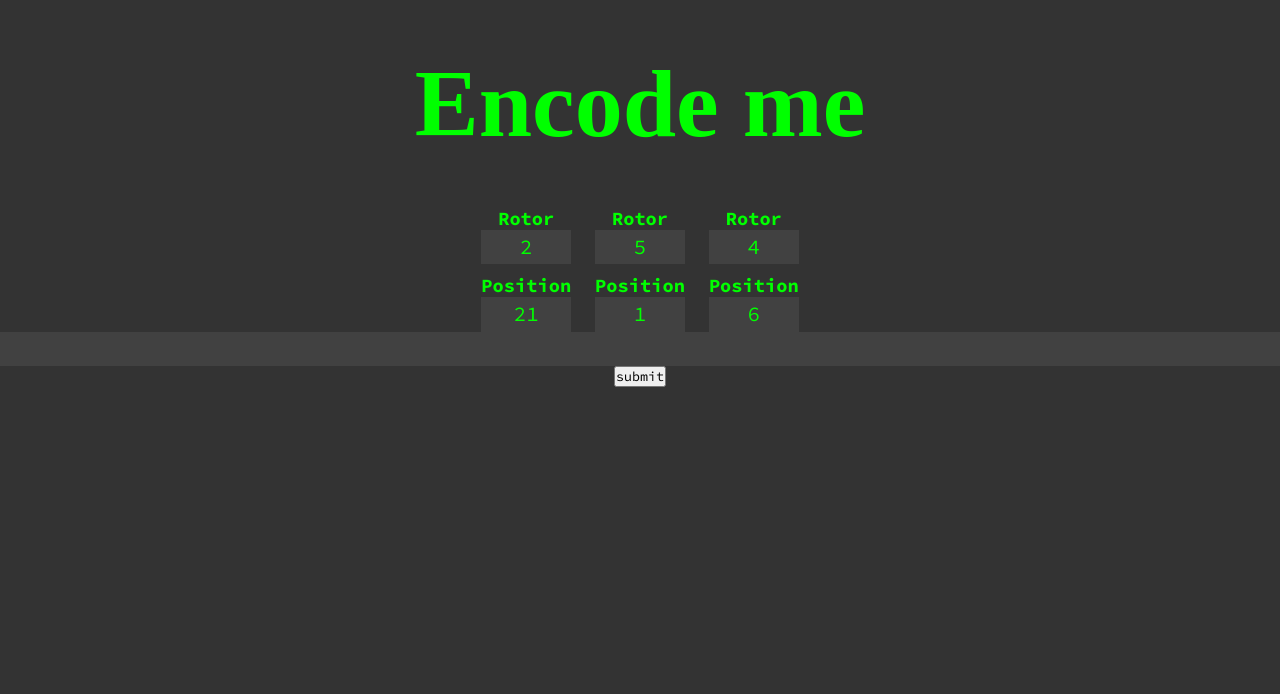
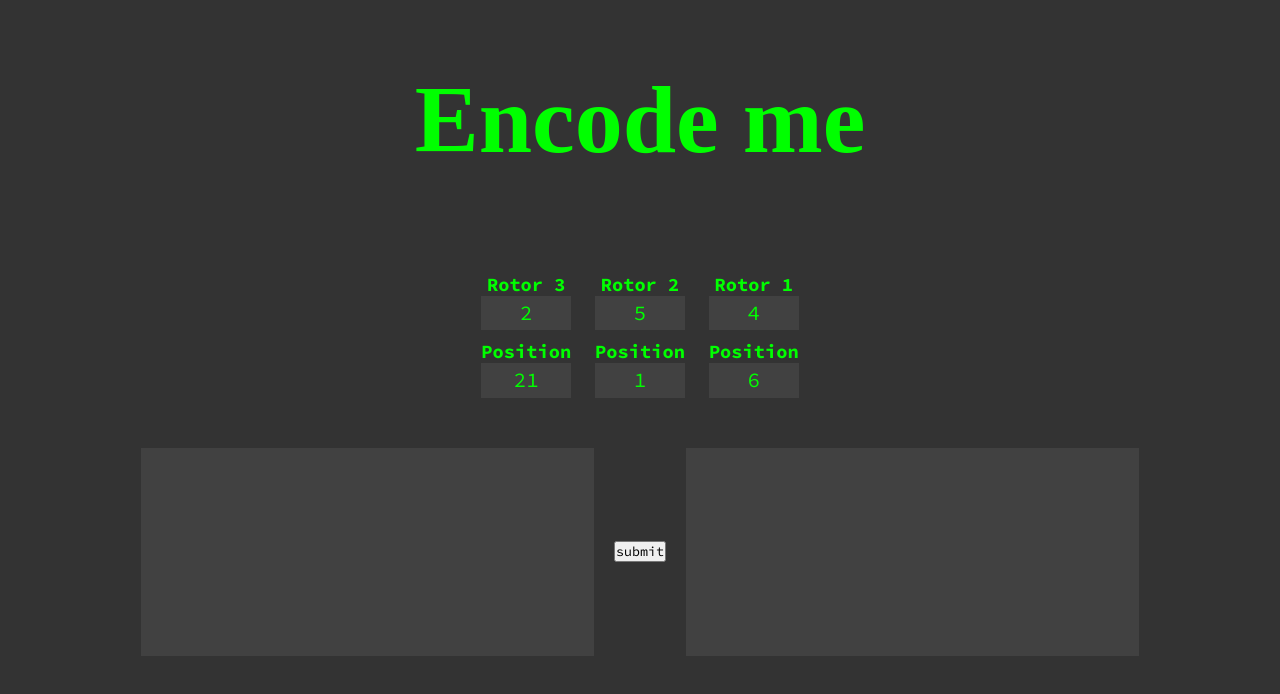
Before and after one commit to Zack1808/enigma-machine, a React (Create React App) app: page / in a window 1280 px wide. Shown: the top 694 px of the page. Built offline with nearby package versions, Linux system fonts and the light colour scheme; a web font is replaced by a local one.

Commit message:
Added the Textarea component

```diff
--- a/src/components/App.css
+++ b/src/components/App.css
@@ -34,9 +34,19 @@ form {
   flex-direction: column;
   justify-content: flex-start;
   align-items: center;
+  padding: 1em;
+  gap: 50px;
 }
 
 .rotors {
   display: flex;
   gap: 1.5em;
 }
+
+.textarea {
+  display: flex;
+  width: 80%;
+  gap: 20px;
+  justify-content: space-between;
+  align-items: center;
+}
--- a/src/components/App.js
+++ b/src/components/App.js
@@ -1,7 +1,8 @@
-import React, { useRef } from "react";
+import React, { useRef, useState } from "react";
 
 // Importing costume components
 import Rotor from "./Rotor/Rotor";
+import Textarea from "./Textarea/Textarea";
 
 // Importing the functions
 import { encript } from "../functions/returnLetter";
@@ -11,6 +12,9 @@ import "./App.css";
 
 // Creating the App component
 const App = () => {
+  // Setting up the state
+  const [value, setValue] = useState("");
+
   // Setting up the refs
   const rotor1 = useRef();
   const rotor2 = useRef();
@@ -55,19 +59,22 @@ const App = () => {
         }
       }
     }
-    console.log(encription);
+    setValue(encription);
   };
 
   return (
     <form className="app-container" onSubmit={handleSubmit}>
       <h1>Encode me</h1>
       <div className="rotors">
-        <Rotor ref={{ rotor: rotor3, rotation: rotation3 }} />
-        <Rotor ref={{ rotor: rotor2, rotation: rotation2 }} />
-        <Rotor ref={{ rotor: rotor1, rotation: rotation1 }} />
+        <Rotor ref={{ rotor: rotor3, rotation: rotation3 }} label="Rotor 3" />
+        <Rotor ref={{ rotor: rotor2, rotation: rotation2 }} label="Rotor 2" />
+        <Rotor ref={{ rotor: rotor1, rotation: rotation1 }} label="Rotor 1" />
       </div>
-      <input type="text" ref={textfield} />
-      <button>submit</button>
+      <div className="textarea">
+        <Textarea input ref={textfield} />
+        <button>submit</button>
+        <Textarea value={value} />
+      </div>
     </form>
   );
 };
--- a/src/components/Rotor/Rotor.css
+++ b/src/components/Rotor/Rotor.css
@@ -22,6 +22,10 @@ input {
   color: var(--txt-color);
 }
 
+input:focus {
+  outline: 1px solid var(--txt-color);
+}
+
 input[type="number"]::-webkit-inner-spin-button {
   display: none;
 }
--- a/src/components/Rotor/Rotor.js
+++ b/src/components/Rotor/Rotor.js
@@ -4,11 +4,11 @@ import React from "react";
 import "./Rotor.css";
 
 // Creating the Rotor component
-const Rotor = React.forwardRef((props, ref) => {
+const Rotor = React.forwardRef(({ label }, ref) => {
   return (
     <div className="rotor-container">
       <div className="rotor-number">
-        <h3>Rotor</h3>
+        <h3>{label}</h3>
         <input
           type="number"
           inputMode="numeric"
--- /dev/null
+++ b/src/components/Textarea/Textarea.css
@@ -0,0 +1,15 @@
+/* Styling the Textarea component */
+textarea {
+  width: 100%;
+  font-size: clamp(1rem, 5vw, 1.3rem);
+  background-color: var(--bg-container-color);
+  border: none;
+  padding: 0.5em;
+  color: var(--txt-color);
+  resize: none;
+  height: 10em;
+}
+
+textarea:focus {
+  outline: 1px solid var(--txt-color);
+}
--- /dev/null
+++ b/src/components/Textarea/Textarea.js
@@ -0,0 +1,13 @@
+import React from "react";
+
+// Importing the style file
+import "./Textarea.css";
+
+// Creating the Textarea component
+const Textarea = React.forwardRef(({ input, value }, ref) => {
+  if (input) return <textarea ref={ref}></textarea>;
+  return <textarea value={value} disabled></textarea>;
+});
+
+// Exporting the Textarea component
+export default Textarea;
--- a/src/functions/returnLetter.js
+++ b/src/functions/returnLetter.js
@@ -29,5 +29,9 @@ export const encript = (key, rotor1, rotor2, rotor3, pos1, pos2, pos3) => {
   index = rotors[rotor1].indexOf(
     letters[index - pos2 >= 0 ? index - pos2 : index - pos2 + 26]
   );
-  return letters[index - pos1 >= 0 ? index - pos1 : index - pos1 + 26];
+  if (key === key.toUpperCase())
+    return letters[index - pos1 >= 0 ? index - pos1 : index - pos1 + 26];
+  return letters[
+    index - pos1 >= 0 ? index - pos1 : index - pos1 + 26
+  ].toLowerCase();
 };
```
